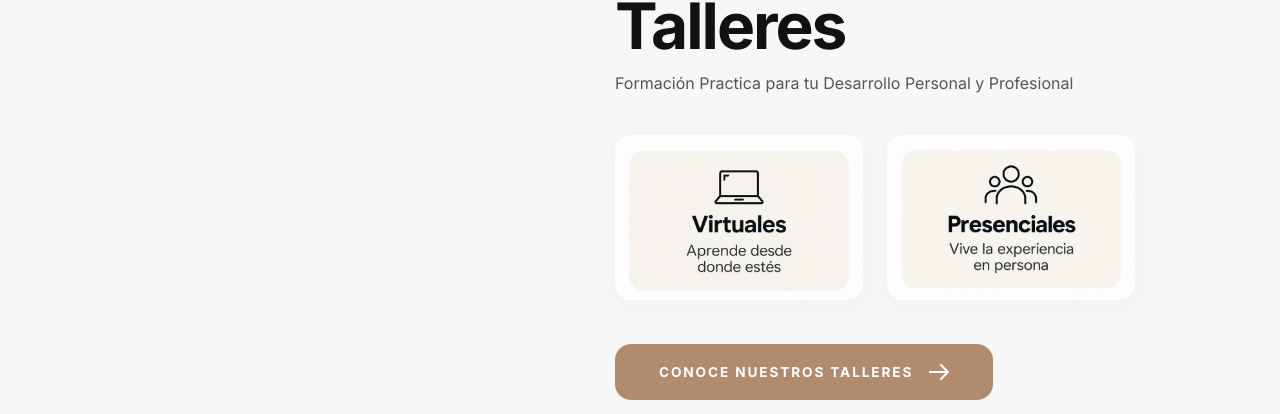
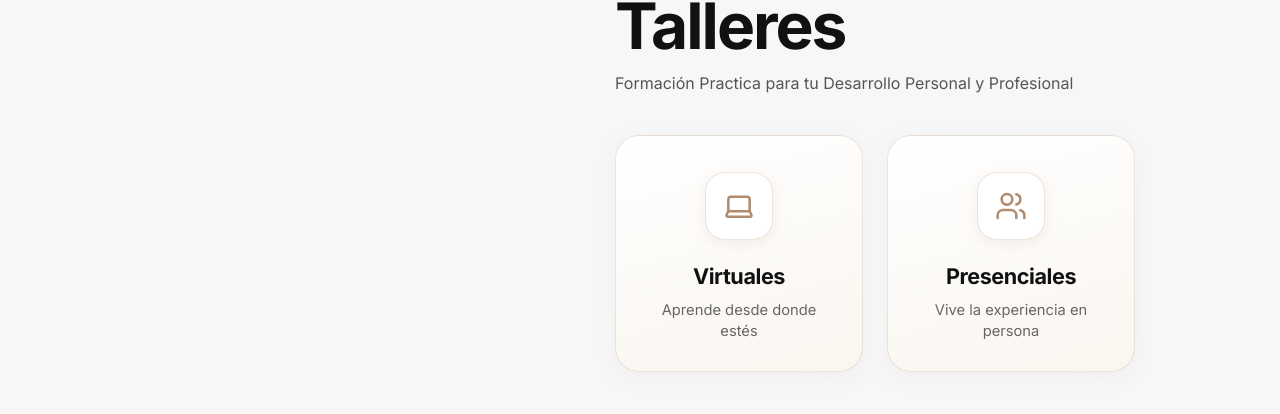
Before and after one commit to Villegascs/Psi.-Carla-Martinez, a Next.js app: page / in a window 1280 px wide. Shown: the part 1689-2103 px from the top of the page. Built offline with nearby package versions, Linux system fonts and the light colour scheme; no server answers.

Commit message:
style: rediseñar tarjetas de Virtuales y Presenciales con CSS prémium, vectores SVG nítidos e interactividad

```diff
--- a/src/app/globals.css
+++ b/src/app/globals.css
@@ -201,6 +201,73 @@ button {
   background-color: #9a7659;
   transform: translateY(-2px);
 }
+
+/* Tarjetas prémium de Talleres */
+.card-taller {
+  flex: 1 1 0;
+  min-width: 0;
+  display: flex;
+  flex-direction: column;
+  align-items: center;
+  text-align: center;
+  padding: 36px 24px 30px 24px;
+  background: linear-gradient(165deg, #ffffff 0%, #faf6f0 100%);
+  border: 1.5px solid rgba(176, 139, 110, 0.22);
+  border-radius: 24px;
+  text-decoration: none;
+  box-shadow: 0 6px 20px rgba(176, 139, 110, 0.08), 0 1px 3px rgba(0, 0, 0, 0.02);
+  transition: all 0.28s cubic-bezier(0.16, 1, 0.3, 1);
+  position: relative;
+  overflow: hidden;
+  cursor: pointer;
+}
+
+.card-taller:hover {
+  transform: translateY(-6px);
+  border-color: #b08b6e;
+  box-shadow: 0 18px 36px rgba(176, 139, 110, 0.2), 0 4px 12px rgba(0, 0, 0, 0.03);
+  background: linear-gradient(165deg, #ffffff 0%, #f7f0e6 100%);
+}
+
+.card-taller-icon-wrapper {
+  width: 68px;
+  height: 68px;
+  border-radius: 20px;
+  background: #ffffff;
+  border: 1.5px solid rgba(176, 139, 110, 0.22);
+  display: flex;
+  align-items: center;
+  justify-content: center;
+  color: #b08b6e;
+  margin-bottom: 20px;
+  box-shadow: 0 4px 14px rgba(176, 139, 110, 0.12);
+  transition: all 0.28s ease;
+}
+
+.card-taller:hover .card-taller-icon-wrapper {
+  transform: scale(1.08);
+  background-color: #b08b6e;
+  color: #ffffff;
+  border-color: #b08b6e;
+  box-shadow: 0 6px 18px rgba(176, 139, 110, 0.35);
+}
+
+.card-taller-title {
+  font-size: 1.35rem;
+  font-weight: 700;
+  color: #111111;
+  margin-bottom: 8px;
+  letter-spacing: -0.02em;
+}
+
+.card-taller-desc {
+  font-size: 0.92rem;
+  font-weight: 400;
+  color: #666666;
+  line-height: 1.4;
+  max-width: 190px;
+}
+
 
 .card {
   background-color: var(--color-bg-primary);
--- a/src/app/page.tsx
+++ b/src/app/page.tsx
@@ -1,5 +1,5 @@
 import FadeIn from "@/components/FadeIn";
-import { Play } from "lucide-react";
+import { Play, Laptop, Users } from "lucide-react";
 
 export default function Home() {
   return (
@@ -151,7 +151,7 @@ export default function Home() {
               Formación Practica para tu Desarrollo Personal y Profesional
             </p>
 
-            {/* 2 Cards: Virtuales y Presenciales */}
+            {/* 2 Cards: Virtuales y Presenciales — Diseñadas con HTML/CSS prémium */}
             <div style={{
               display: "flex",
               gap: "24px",
@@ -159,32 +159,21 @@ export default function Home() {
               marginBottom: "44px",
               maxWidth: "520px",
             }}>
-              <div style={{ flex: "1 1 0", minWidth: 0 }}>
-                <img
-                  src="/talleres/virtuales.png"
-                  alt="Talleres Virtuales - Aprende desde donde estés"
-                  style={{
-                    width: "100%",
-                    height: "auto",
-                    display: "block",
-                    borderRadius: "16px",
-                    boxShadow: "0 4px 20px rgba(0,0,0,0.03)",
-                  }}
-                />
-              </div>
-              <div style={{ flex: "1 1 0", minWidth: 0 }}>
-                <img
-                  src="/talleres/presenciales.png"
-                  alt="Talleres Presenciales - Vive la experiencia en persona"
-                  style={{
-                    width: "100%",
-                    height: "auto",
-                    display: "block",
-                    borderRadius: "16px",
-                    boxShadow: "0 4px 20px rgba(0,0,0,0.03)",
-                  }}
-                />
-              </div>
+              <a href="/talleres" className="card-taller">
+                <div className="card-taller-icon-wrapper">
+                  <Laptop size={32} strokeWidth={1.9} />
+                </div>
+                <h3 className="card-taller-title">Virtuales</h3>
+                <p className="card-taller-desc">Aprende desde donde estés</p>
+              </a>
+
+              <a href="/talleres" className="card-taller">
+                <div className="card-taller-icon-wrapper">
+                  <Users size={32} strokeWidth={1.9} />
+                </div>
+                <h3 className="card-taller-title">Presenciales</h3>
+                <p className="card-taller-desc">Vive la experiencia en persona</p>
+              </a>
             </div>
 
             {/* CTA Button */}
```
